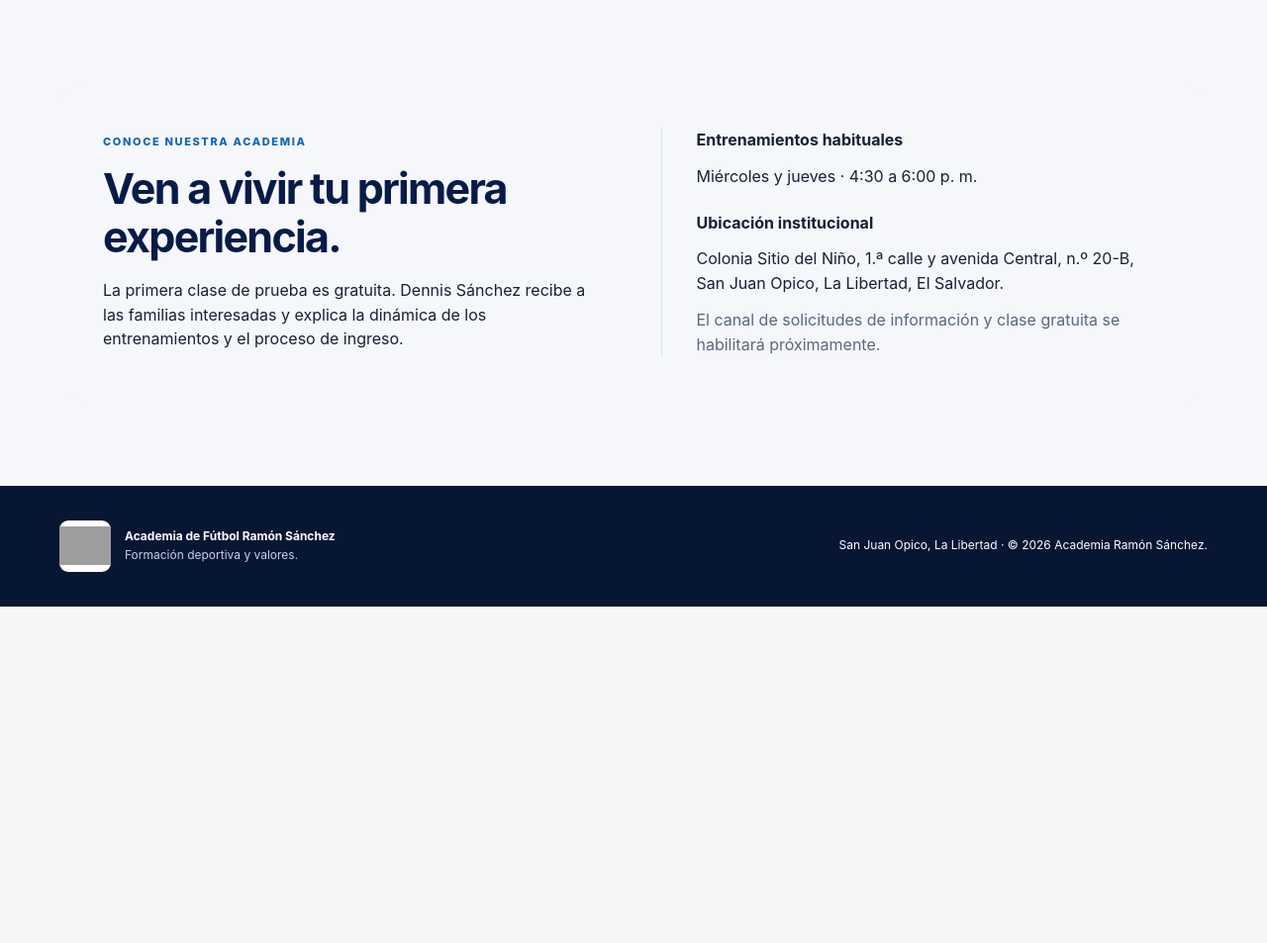
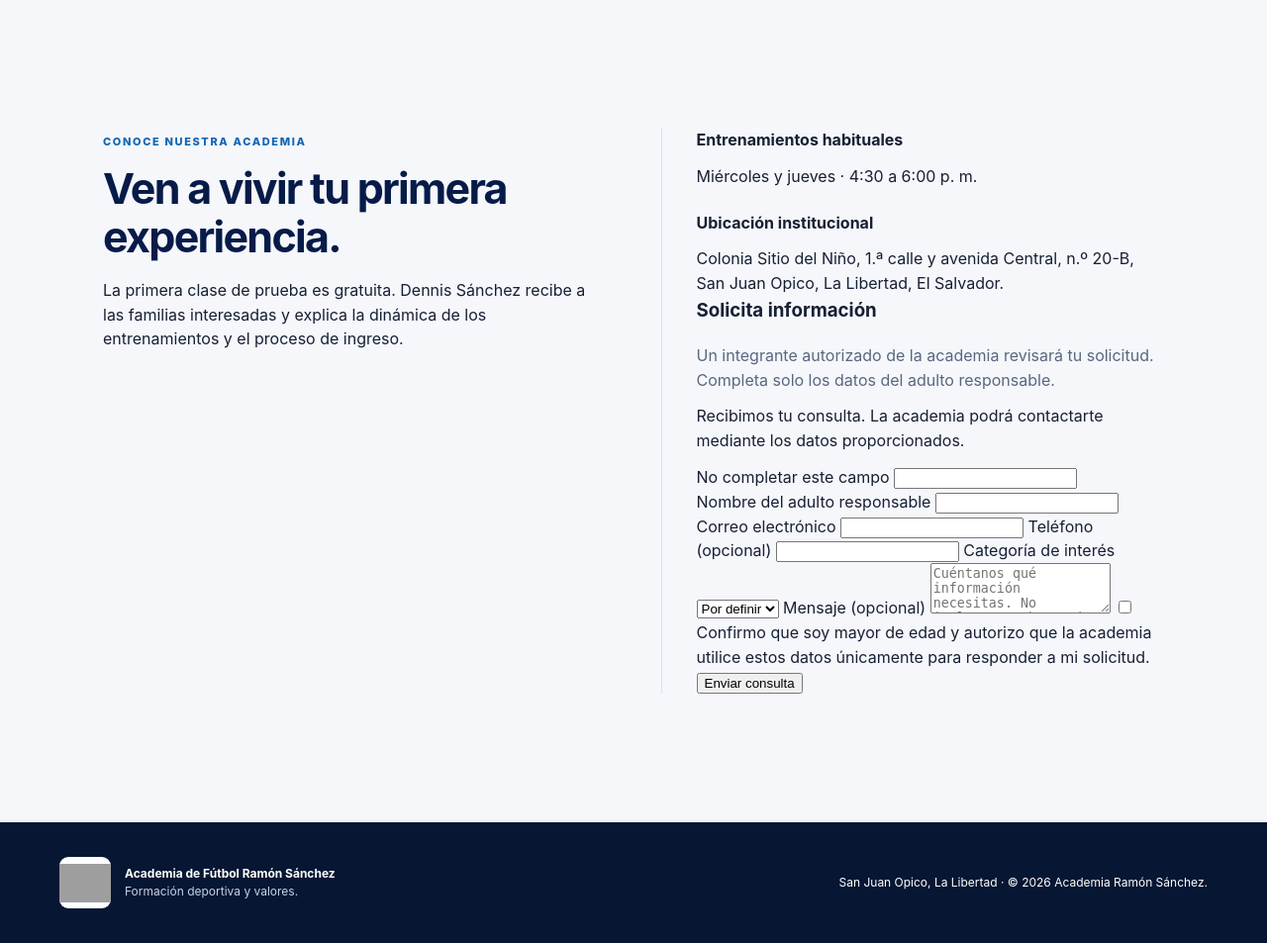
Before and after one commit to joseluisroot/academia-ramon-sanchez, a CodeIgniter 4 app: the page made by app/Views/public/home.php in a window 1280 px wide. Shown: the part 3152-4105 px from the top of the page at 99% size. Before the commit the page ends 3765 px from the top, so only its background shows below. Run offline with PHP 8.4 and a stand-in for CodeIgniter, Linux system fonts and the light colour scheme; the template is opened without the code that fills it, so the values that code supplies are empty; some libraries are stand-ins or nearby versions; grey boxes are pictures that could not be loaded.

Commit message:
feat(inc-002): habilitar consulta de primera clase para familias

```diff
--- a/app/Views/public/home.php
+++ b/app/Views/public/home.php
@@ -115,7 +115,40 @@
             <p>Miércoles y jueves · 4:30 a 6:00 p. m.</p>
             <strong class="contact-label">Ubicación institucional</strong>
             <p>Colonia Sitio del Niño, 1.ª calle y avenida Central, n.º 20-B, San Juan Opico, La Libertad, El Salvador.</p>
-            <p class="muted">El canal de solicitudes de información y clase gratuita se habilitará próximamente.</p>
+            <div class="inquiry-panel">
+                <h3>Solicita información</h3>
+                <p class="muted">Un integrante autorizado de la academia revisará tu solicitud. Completa solo los datos del adulto responsable.</p>
+                <?php if (session('inquiry_success')): ?>
+                    <p class="inquiry-feedback inquiry-success" role="status">Recibimos tu consulta. La academia podrá contactarte mediante los datos proporcionados.</p>
+                <?php endif ?>
+                <?php if (session('inquiry_error')): ?>
+                    <p class="inquiry-feedback inquiry-error" role="alert"><?= esc(session('inquiry_error')) ?></p>
+                <?php endif ?>
+                <form class="inquiry-form" method="post" action="<?= esc(site_url('solicitar-informacion'), 'attr') ?>">
+                    <?= csrf_field() ?>
+                    <div class="inquiry-honeypot" aria-hidden="true">
+                        <label for="inquiry-website">No completar este campo</label>
+                        <input id="inquiry-website" name="website" type="text" tabindex="-1" autocomplete="off">
+                    </div>
+                    <label for="inquiry-name">Nombre del adulto responsable</label>
+                    <input id="inquiry-name" name="contact_name" type="text" minlength="3" maxlength="120" autocomplete="name" required>
+                    <label for="inquiry-email">Correo electrónico</label>
+                    <input id="inquiry-email" name="email" type="email" maxlength="254" autocomplete="email" required>
+                    <label for="inquiry-phone">Teléfono (opcional)</label>
+                    <input id="inquiry-phone" name="phone" type="tel" maxlength="30" autocomplete="tel">
+                    <label for="inquiry-category">Categoría de interés</label>
+                    <select id="inquiry-category" name="category" required>
+                        <option value="not_sure">Por definir</option>
+                        <?php foreach (['U7', 'U9', 'U11', 'U13', 'U17'] as $category): ?>
+                            <option value="<?= esc($category, 'attr') ?>"><?= esc($category) ?></option>
+                        <?php endforeach ?>
+                    </select>
+                    <label for="inquiry-message">Mensaje (opcional)</label>
+                    <textarea id="inquiry-message" name="message" maxlength="500" rows="3" placeholder="Cuéntanos qué información necesitas. No incluyas nombres ni datos médicos de menores."></textarea>
+                    <label class="inquiry-consent"><input type="checkbox" name="privacy_consent" value="1" required><span>Confirmo que soy mayor de edad y autorizo que la academia utilice estos datos únicamente para responder a mi solicitud.</span></label>
+                    <button type="submit">Enviar consulta</button>
+                </form>
+            </div>
         </div>
     </div>
 </section>
```
